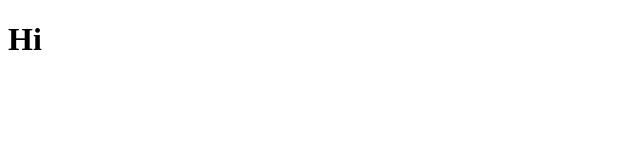
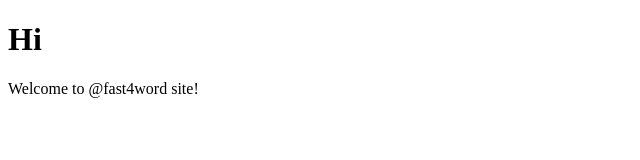
Before and after one commit to Fast4word/Fast4word.github.io, a plain HTML site: page index.html in a window 1280 px wide. Shown: the whole page, without its empty margins (0-640 px from the left). Drawn offline with Linux system fonts and the light colour scheme.

Commit message:
Update index.html

```diff
--- a/index.html
+++ b/index.html
@@ -2,6 +2,7 @@
 <html>
   <body>
     <h1>Hi</h1>
+    <p>Welcome to @fast4word site!</p>
   </body>
 
 </html>
```
